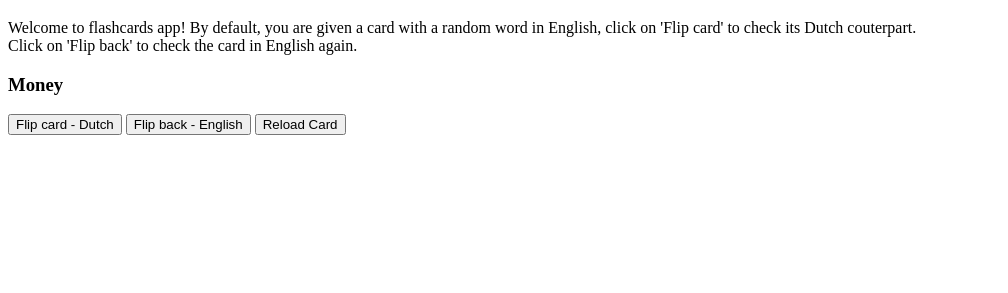
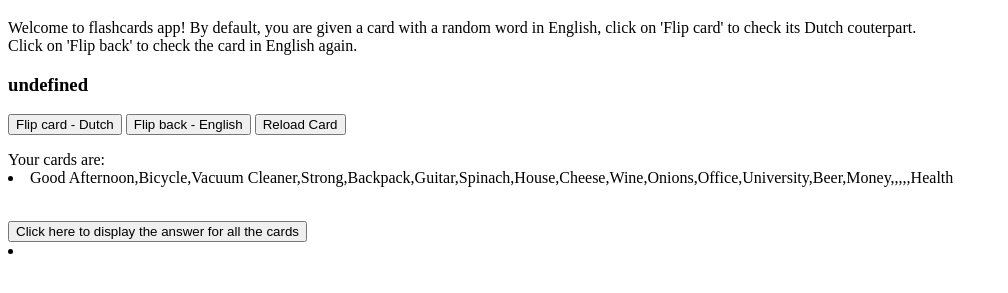
Before and after one commit to bcuz/spectrum, a plain HTML site: page index.html in a window 1280 px wide. Shown: the part 61-354 px from the top of the page, without its empty margins (0-1008 px from the left). Drawn offline with Linux system fonts and the light colour scheme.

Commit message:
implemented map array method for the answers and questions, displaying them on screen

```diff
--- a/index.html
+++ b/index.html
@@ -23,6 +23,11 @@
             <button id="button" onclick="returnAnswer()">Flip card - Dutch</button>
             <button id="button2" onclick="flipBack()">Flip back - English</button>
             <button id="button3" onclick="reload()">Reload Card</button>
+            <br />
+            <p class="questions"> Your cards are: </p>
+            <br />
+            <button id="button4" onclick="displayList()"> Click here to display the answer for all the cards </button>
+            <li class="answers"></li>
         </div>
     </div>
 </body>
--- a/index.js
+++ b/index.js
@@ -2,22 +2,33 @@ let flashcards = [
   { id: 1, question: 'Good Afternoon', answer: 'Goedemiddag' },
   { id: 2, question: 'Bicycle', answer: 'Fiets' },
   { id: 3, question: 'Vacuum Cleaner', answer: 'Stofzuiger' },
-  { id: 4, question: 'Strong', answer: 'Sterk'},
-  { id: 5, question: 'Backpack', answer: 'Rugzak'},
-  { id: 6, question: 'Guitar', answer: 'Gitar'},
-  { id: 7, question: 'Spinach', answer: 'Spinazie'},
-  { id: 8, question: 'House', answer: 'Huis'},
-  { id: 9, question: 'Cheese', answer: 'Kaas'},
-  { id: 10, question: 'Wine', answer: 'Wijn'},
-  { id: 11, question: 'Onions', answer: 'Uien'},
-  { id: 12, question: 'Office', answer: 'Kantoor'},
-  { id: 13, question: 'University', answer: 'Universiteit'},
-  { id: 14, question: 'Beer', answer: 'Bier'},
-  { id: 15, question: 'Money', answer: 'Geld'}
+  { id: 4, question: 'Strong', answer: 'Sterk' },
+  { id: 5, question: 'Backpack', answer: 'Rugzak' },
+  { id: 6, question: 'Guitar', answer: 'Gitar' },
+  { id: 7, question: 'Spinach', answer: 'Spinazie' },
+  { id: 8, question: 'House', answer: 'Huis' },
+  { id: 9, question: 'Cheese', answer: 'Kaas' },
+  { id: 10, question: 'Wine', answer: 'Wijn' },
+  { id: 11, question: 'Onions', answer: 'Uien' },
+  { id: 12, question: 'Office', answer: 'Kantoor' },
+  { id: 13, question: 'University', answer: 'Universiteit' },
+  { id: 14, question: 'Beer', answer: 'Bier' },
+  { id: 15, question: 'Money', answer: 'Geld' },
+  { id: 16, questions: 'Banana', answer: 'Banaan' },
+  { id: 17, questions: 'Good morning', answer: 'Goedemorgen' },
+  { id: 18, questions: 'Bread', answer: 'Brood' },
+  { id: 19, questions: 'Work', answer: 'Werk' },
+  { id: 20, question: 'Health', answer: 'Gezondheid' }
 ]
 
 let randomCardNumber = Math.floor(Math.random() * flashcards.length)
 console.log("Random", randomCardNumber)
+
+const mapQuestions = flashcards.map(flashcard => flashcard.question)
+console.log("Map Questions", mapQuestions)
+
+const mapAnswers = flashcards.map(flashcard => flashcard.answer)
+console.log("Map Answers", mapAnswers)
 
 const word = document.getElementById("word")
 const button = document.getElementById("button")
@@ -26,16 +37,34 @@ console.log(word)
 console.log("Question", flashcards[randomCardNumber].question)
 console.log(button)
 
-word.innerText = flashcards[randomCardNumber].question
+word.innerText = mapQuestions[randomCardNumber]
 
   function returnAnswer() {
-    return word.innerText = flashcards[randomCardNumber].answer
+      return word.innerText = mapAnswers[randomCardNumber]
   }
 
   function flipBack() {
-    return word.innerText = flashcards[randomCardNumber].question
+      return word.innerText = mapQuestions[randomCardNumber]
   }
 
   function reload() {
     location.reload(true)
   }
+
+  const listOfQuestions = document.createElement('LI')
+  const textNodeQuestions = document.createTextNode(mapQuestions)
+  listOfQuestions.appendChild(textNodeQuestions)
+  document.querySelector('.questions').appendChild(listOfQuestions)
+
+  const listOfAnswers = document.querySelector('.answers')
+  const textNodeAnswers = document.createTextNode(mapAnswers)
+
+
+  const displayList = () => {
+    listOfAnswers.appendChild(textNodeAnswers)
+    document.querySelector('.answers').appendChild(listOfAnswers)
+  }
+
+  console.log("List of answers", listOfAnswers)
+
+  console.log("List of Questions", mapQuestions[randomCardNumber])
```
Lines whose indentation alone changed are shown as unchanged.
